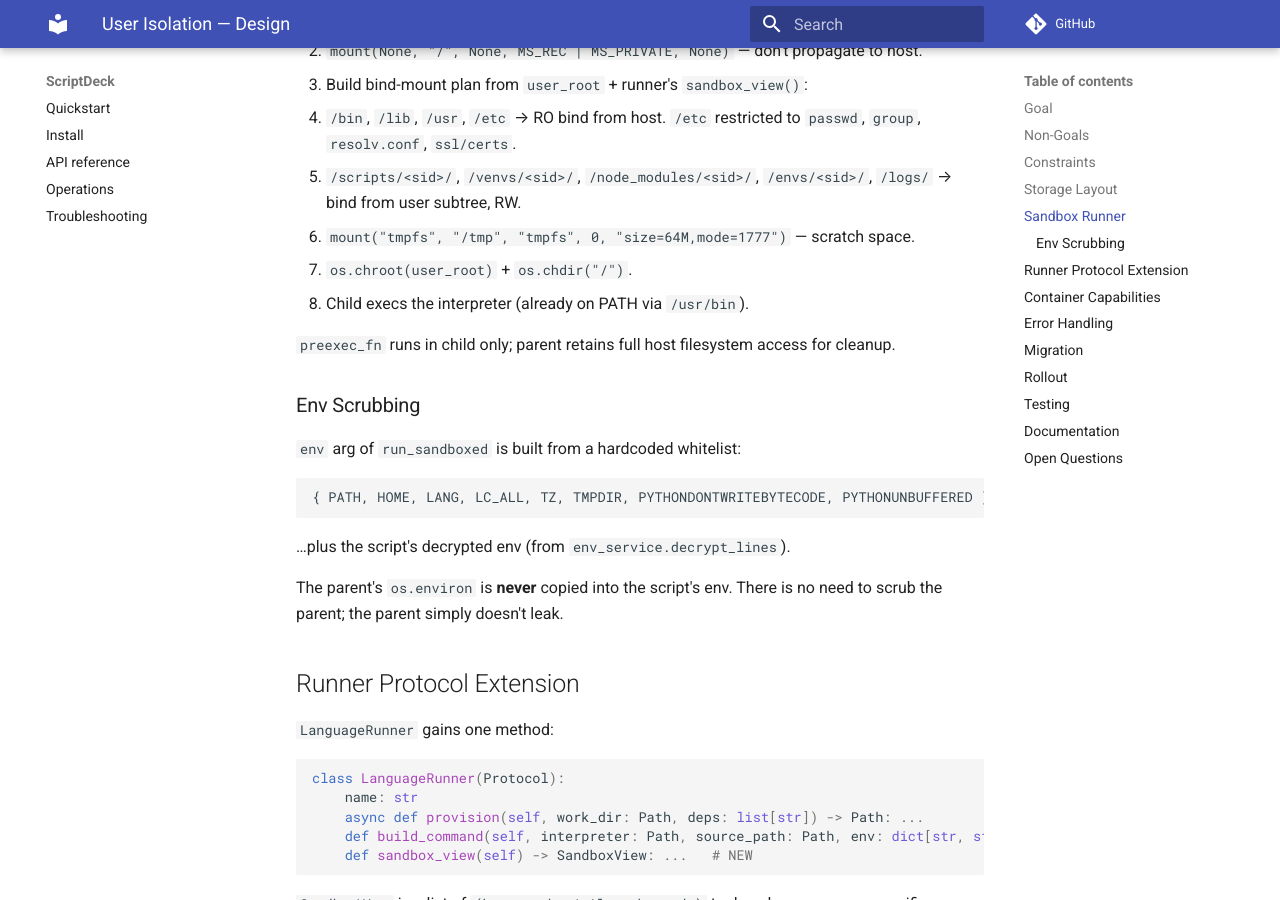
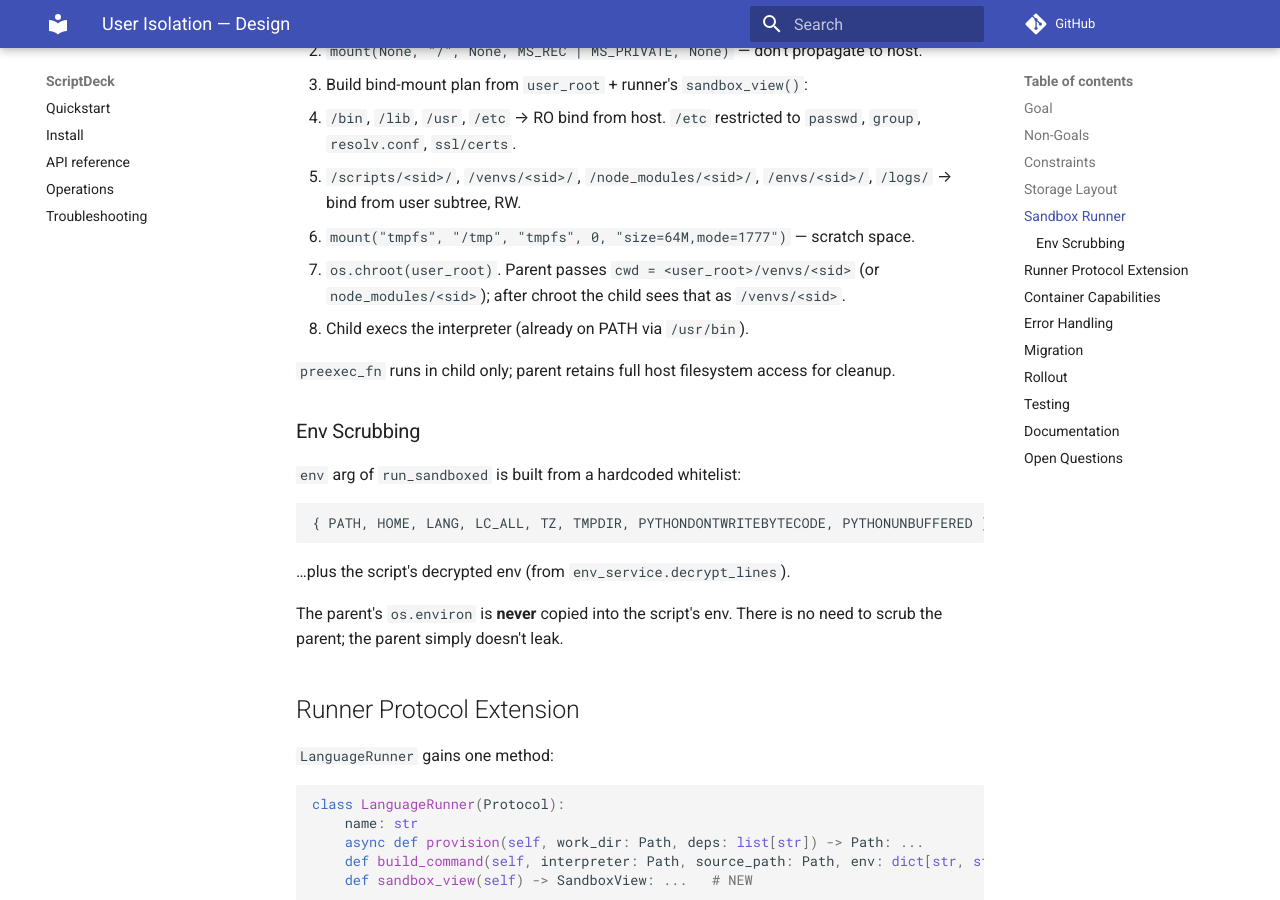
Before and after one commit to aliaadil/scriptdeck, an MkDocs documentation site: the page built from docs/superpowers/specs/2026-08-16-user-isolation-design.md, in a window 1280 px wide and 900 px high, scrolled down 1765 px. Built offline with MkDocs 1.6.1 and Material for MkDocs 9.7.7, drawn with Linux system fonts in a browser that asks for light colours; comment, search, counter and statistics services are not loaded.

Commit message:
docs(spec): clarify cwd semantics after chroot
Parent passes cwd = <user_root>/venvs/<sid>; after os.chroot the child
sees that as /venvs/<sid>. Removed redundant os.chdir call.

Co-Authored-By: Claude <noreply@anthropic.com>

```diff
--- a/docs/superpowers/specs/2026-08-16-user-isolation-design.md
+++ b/docs/superpowers/specs/2026-08-16-user-isolation-design.md
@@ -66,7 +66,7 @@ Implementation: `subprocess.Popen(... preexec_fn=_setup_sandbox(user_root, ro_pa
    - `/bin`, `/lib`, `/usr`, `/etc` → RO bind from host. `/etc` restricted to `passwd`, `group`, `resolv.conf`, `ssl/certs`.
    - `/scripts/<sid>/`, `/venvs/<sid>/`, `/node_modules/<sid>/`, `/envs/<sid>/`, `/logs/` → bind from user subtree, RW.
 4. `mount("tmpfs", "/tmp", "tmpfs", 0, "size=64M,mode=1777")` — scratch space.
-5. `os.chroot(user_root)` + `os.chdir("/")`.
+5. `os.chroot(user_root)`. Parent passes `cwd = <user_root>/venvs/<sid>` (or `node_modules/<sid>`); after chroot the child sees that as `/venvs/<sid>`.
 6. Child execs the interpreter (already on PATH via `/usr/bin`).
 
 `preexec_fn` runs in child only; parent retains full host filesystem access for cleanup.
```
